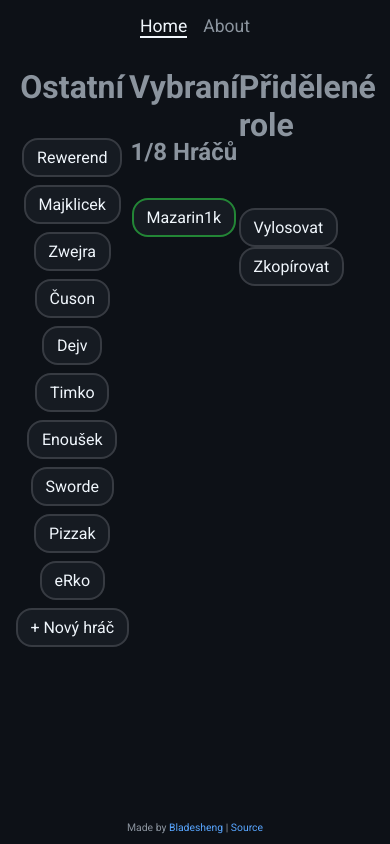
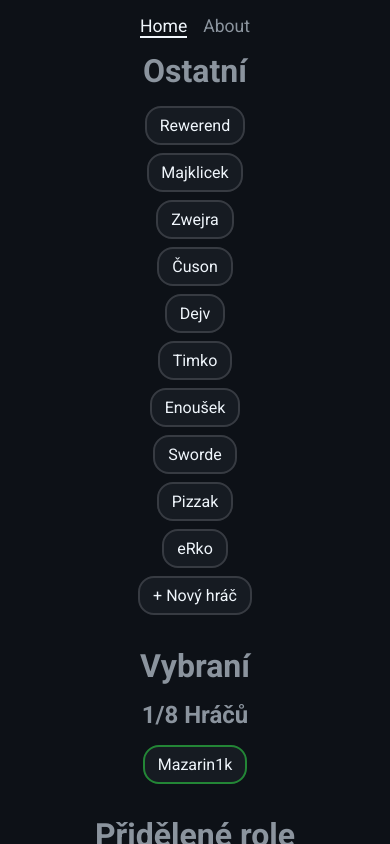
Before and after one commit to Bladesheng/dread-hunger-rolepicker, a SvelteKit app: page / in a window 390 px wide. Built offline with nearby package versions, Linux system fonts and the light colour scheme.

Commit message:
Fix some spacing and units. Make layout responsive

```diff
--- a/src/routes/+layout.svelte
+++ b/src/routes/+layout.svelte
@@ -26,7 +26,7 @@
 
     height: 100vh;
     max-height: 100vh;
-    /* overflow-y: hidden; */
+    overflow-y: auto;
 
     font-family: var(--font-stack);
     color: var(--font-color-primary);
@@ -40,4 +40,11 @@
     display: grid;
     grid-template-columns: 1fr 1fr 1fr;
   }
+
+  @media screen and (max-width: 680px) {
+    main {
+      grid-template-columns: 1fr;
+      gap: 2rem;
+    }
+  }
 </style>
--- a/src/routes/Header.svelte
+++ b/src/routes/Header.svelte
@@ -18,7 +18,7 @@
 
 <style>
   header {
-    padding: 16px;
+    padding-top: 1rem;
   }
 
   ol {
--- a/src/routes/Selected.svelte
+++ b/src/routes/Selected.svelte
@@ -38,7 +38,7 @@
     display: flex;
     flex-direction: column;
     align-items: center;
-    gap: 2rem;
+    gap: 1rem;
   }
 
   ol {
--- a/src/routes/ShuffledPlayers.svelte
+++ b/src/routes/ShuffledPlayers.svelte
@@ -161,7 +161,7 @@
     display: flex;
     flex-direction: column;
     align-items: center;
-    gap: 2rem;
+    gap: 1rem;
   }
 
   ol {
@@ -176,4 +176,10 @@
   li:nth-child(odd) {
     background-color: var(--color-secondary);
   }
+
+  @media screen and (max-width: 960px) and (min-width: 680px) {
+    ol {
+      font-size: 2.1vw;
+    }
+  }
 </style>
--- a/src/routes/Unselected.svelte
+++ b/src/routes/Unselected.svelte
@@ -35,7 +35,7 @@
     display: flex;
     flex-direction: column;
     align-items: center;
-    gap: 2rem;
+    gap: 1rem;
   }
 
   ol {
```
